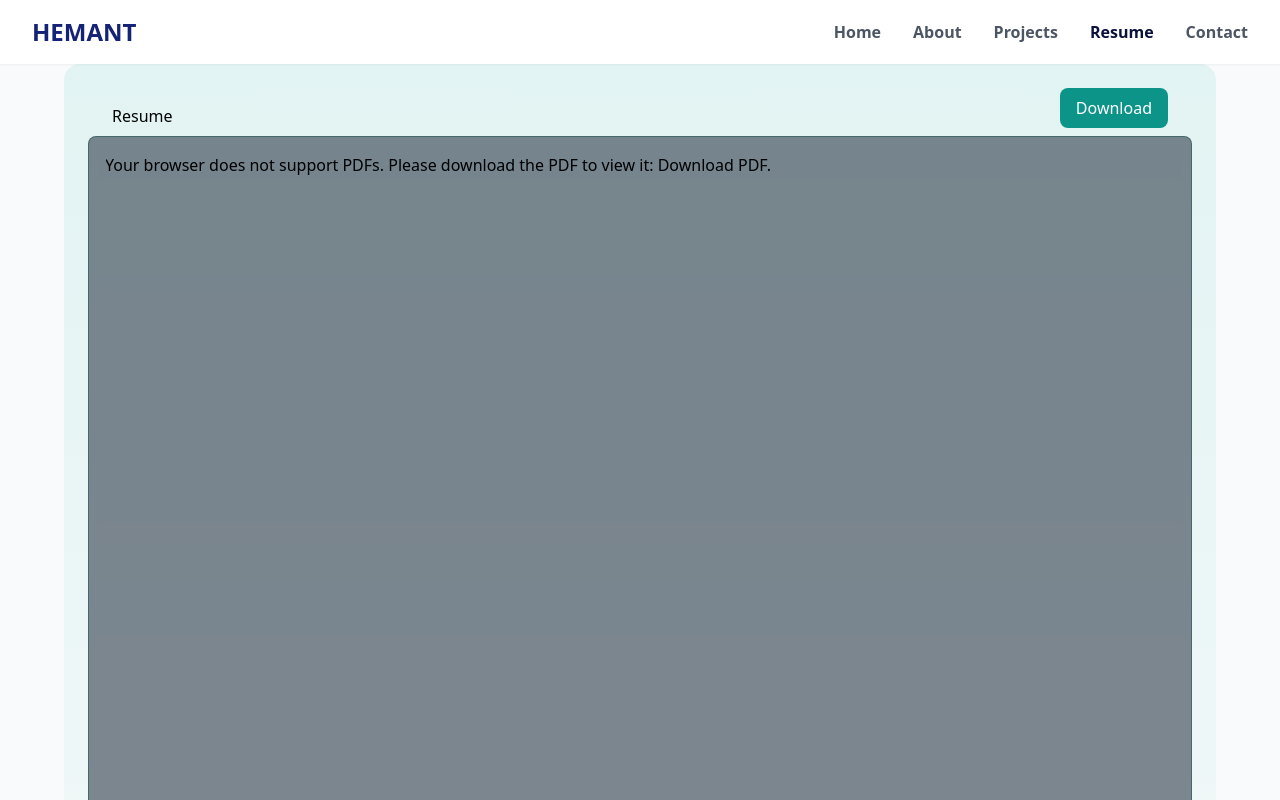
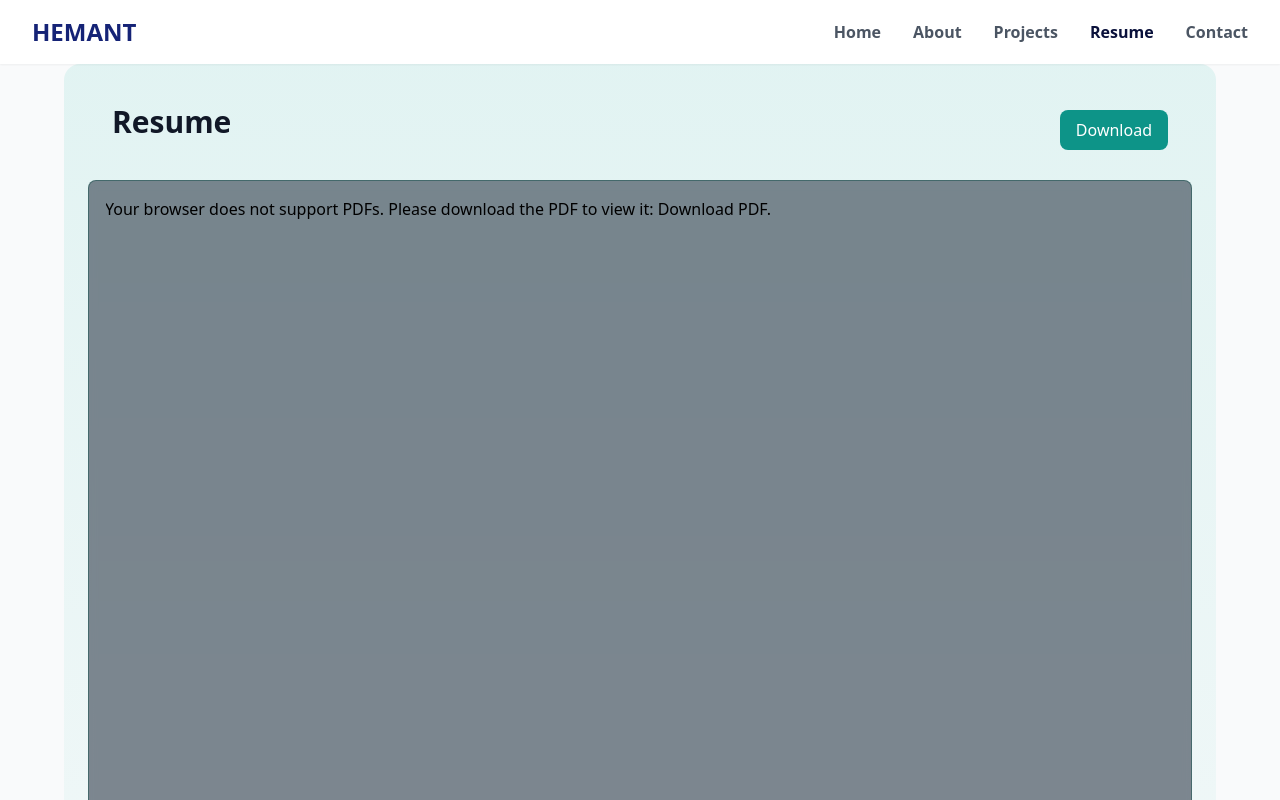
Before and after one commit to hemant482/portfolio, a React (Vite) app: page /resume in a window 1280 px wide. Shown: the top 800 px of the page. Built offline with nearby package versions, Linux system fonts and the light colour scheme; the HTML template or start-up script is replaced by a standard one.

Commit message:
Update Resume.jsx

```diff
--- a/src/pages/Resume.jsx
+++ b/src/pages/Resume.jsx
@@ -8,7 +8,7 @@ function Resume() {
       <div className="absolute inset-0 bg-gradient-to-b from-teal-500/10 to-transparent pointer-events-none rounded-2xl" />
 
       <div className="flex justify-between items-center mb-2 px-6 relative">
-        <h1 className="section-heading pt-4">Resume</h1>
+        <h1 className="text-3xl font-bold text-gray-900 mb-8 section-heading pt-4 section-heading pt-4">Resume</h1>
         <a
           href="/Hemant-Resume.pdf"
           download
```
